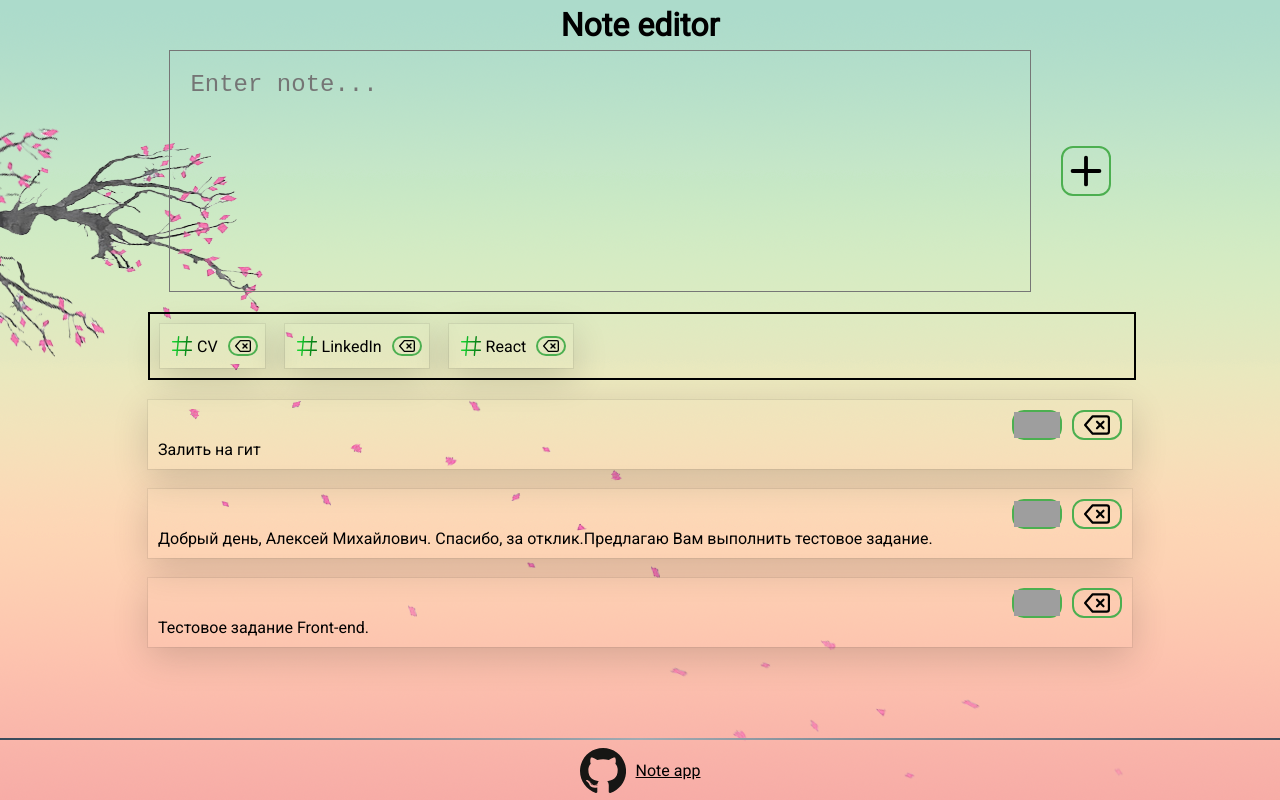
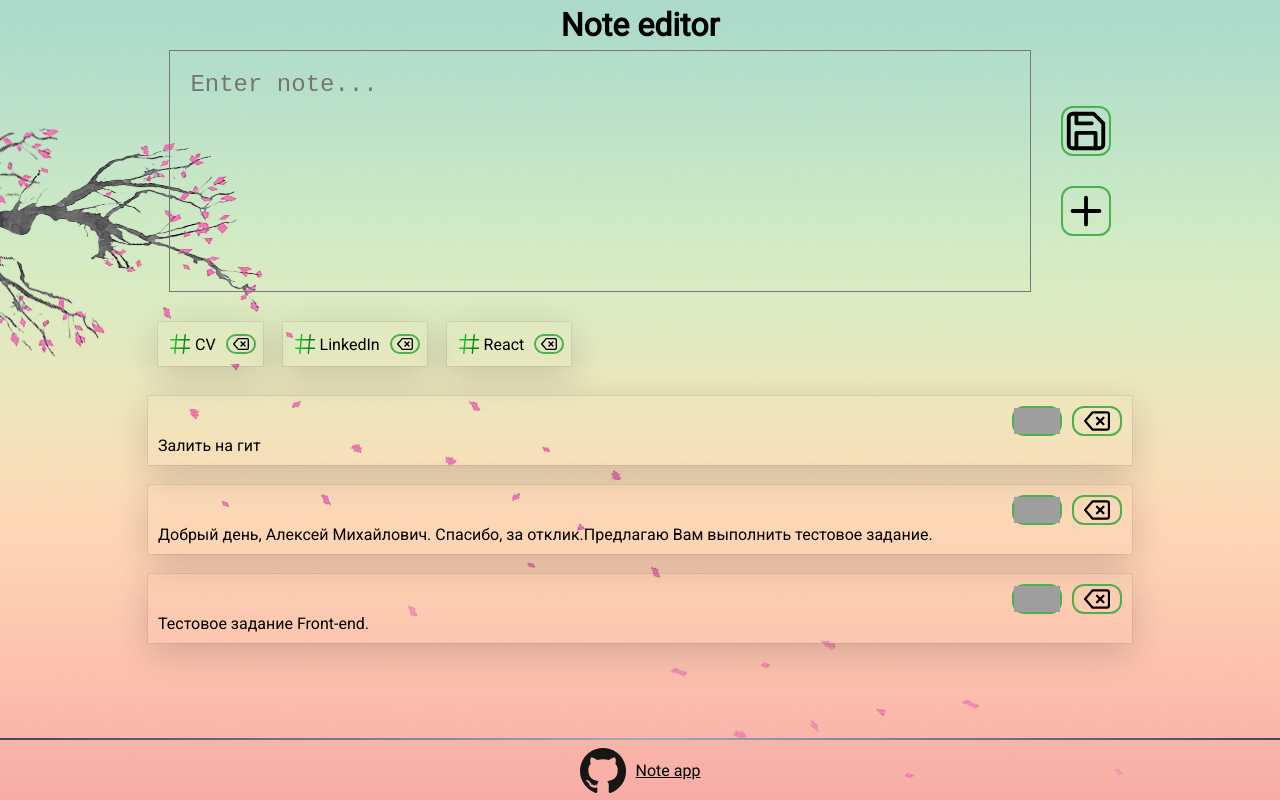
Before and after one commit to AliaxeiSehiyenia/note-app, a React (Create React App) app: page / in a window 1280 px wide. Built offline with nearby package versions, Linux system fonts and the light colour scheme; grey boxes are pictures that could not be loaded.

Commit message:
feat: add oppotunity edit and delete of notes

```diff
--- a/src/components/app/app.scss
+++ b/src/components/app/app.scss
@@ -63,6 +63,12 @@ body {
       flex-direction: row;
       gap: 30px;
 
+      &-btns-wrapper {
+        display: flex;
+        flex-direction: column;
+        gap: 30px;
+      }
+
       &-textarea {
         @include wh(80%, 200px);
         padding: 20px;
@@ -75,7 +81,6 @@ body {
     .section-tags {
       @extend %tplFlexFitContent;
       flex-wrap: wrap;
-      border: 2px solid;
       margin: 20px;
 
       .tag {
@@ -85,10 +90,6 @@ body {
         margin: 10px;
         padding: 7px;
         cursor: pointer;
-
-        &.active {
-          border: 2px solid;
-        }
 
         .hash {
           height: inherit;
@@ -183,6 +184,10 @@ body {
     transition-property: box-shadow;
     transition: 0.2s;
 
+    &.active {
+      border: 2px solid;
+    }
+
     &:hover {
       box-shadow: rgba(0, 0, 0, 0.3) 0px 19px 38px, rgba(0, 0, 0, 0.22) 0px 15px 12px;
     }
--- a/src/components/main/Main.tsx
+++ b/src/components/main/Main.tsx
@@ -1,17 +1,39 @@
+import { useState } from 'react';
 import NoteAddSection from './note-add-section/NoteAddSection';
 import NoteList from './note-list/NoteList';
 import TagList from './tag-list/TagList';
-import data from '../../data.json';
 
 const Main = () => {
+  const [data, setData] = useState({
+    tags: ['CV', 'LinkedIn', 'React'],
+    notes: [
+      'Залить на гит',
+      'Добрый день, Алексей Михайлович. Спасибо, за отклик.Предлагаю Вам выполнить тестовое задание.',
+      'Тестовое задание Front-end.',
+    ],
+  });
+  const [activeNote, setActiveNote] = useState<number | null>(null);
+
+  const onAddNote = (note: string) => {
+    setData({ tags: [...tags], notes: [...notes].concat(note) });
+  };
+
+  const onDeleteNote = (id: number): void => {
+    setData({ tags: [...tags], notes: notes.filter((item) => notes.indexOf(item) !== id) });
+  };
+
+  const onActiveNote = (id: number): void => {
+    setActiveNote(id);
+  };
+
   const { tags, notes } = data;
-
+  const valueActiveNote = notes.find((item) => notes.indexOf(item) === activeNote);
   return (
     <main className="main">
       <div className="container main-container">
-        <NoteAddSection />
+        <NoteAddSection onAdd={onAddNote} valueActiveNote={valueActiveNote} />
         <TagList data={tags} />
-        <NoteList data={notes} />
+        <NoteList data={notes} onDelete={onDeleteNote} onEdit={onActiveNote} />
       </div>
     </main>
   );
--- a/src/components/main/note-add-section/NoteAddSection.tsx
+++ b/src/components/main/note-add-section/NoteAddSection.tsx
@@ -1,19 +1,51 @@
+import { useEffect, useState } from 'react';
 import svgPlus from '../../../resources/svg/plus.svg';
+import svgSave from '../../../resources/svg/save.svg';
 
-function NoteAddSection() {
+type NoteAddSectionProps = {
+  onAdd: (note: string) => void;
+  valueActiveNote: string | undefined;
+};
+
+const NoteAddSection = ({ onAdd, valueActiveNote }: NoteAddSectionProps) => {
+  const [currentNote, setCurrentNote] = useState<string>('');
+
+  useEffect(() => {
+    if (valueActiveNote) {
+      setCurrentNote(valueActiveNote);
+    }
+  }, [valueActiveNote]);
+
+  const onValueChange = (e: React.ChangeEvent<HTMLTextAreaElement>) => {
+    setCurrentNote((e.target as HTMLTextAreaElement).value);
+  };
+
+  const onAddNote = () => {
+    onAdd(currentNote);
+    setCurrentNote('');
+  };
+
   return (
     <section className="section-creating">
       <textarea
         className="section-creating-textarea"
         autoComplete="off"
         placeholder="Enter note..."
+        value={currentNote}
+        onChange={(e) => onValueChange(e)}
       ></textarea>
-      <button className="btn creating-btn">
-        <img src={svgPlus} alt="add note"></img>
-        <span className="tooltiptext">Create note</span>
-      </button>
+      <div className="section-creating-btns-wrapper">
+        <button className="btn creating-btn">
+          <img src={svgSave} alt="add note"></img>
+          <span className="tooltiptext">Save note</span>
+        </button>
+        <button className="btn creating-btn" onClick={onAddNote}>
+          <img src={svgPlus} alt="add note"></img>
+          <span className="tooltiptext">Create note</span>
+        </button>
+      </div>
     </section>
   );
-}
+};
 
 export default NoteAddSection;
--- a/src/components/main/note-list-item/Note.tsx
+++ b/src/components/main/note-list-item/Note.tsx
@@ -1,20 +1,25 @@
+import { useState } from 'react';
 import svgDelete from '../../../resources/svg/delete.svg';
 import svgEdit from '../../../resources/svg/edit.svg';
 
 type NoteProps = {
   key: number;
   note: string;
+  onDelete: React.MouseEventHandler<HTMLButtonElement> | undefined;
+  onEditNote: React.MouseEventHandler<HTMLButtonElement> | undefined;
 };
 
-const Note = ({ note }: NoteProps) => {
+const Note = ({ note, onDelete, onEditNote }: NoteProps) => {
+  const [isActiveNote, setIsActivceNote] = useState(false);
+
   return (
-    <div className="note card">
+    <div className={isActiveNote ? 'note card active' : 'note card'}>
       <div className="note-btns-wrapper">
-        <button className="btn edit-btn">
+        <button className="btn edit-btn" onClick={onEditNote}>
           <img src={svgEdit} alt=""></img>
           <span className="tooltiptext">edit note</span>
         </button>
-        <button className="btn delete-btn">
+        <button className="btn delete-btn" onClick={onDelete}>
           <img src={svgDelete} alt=""></img>
           <span className="tooltiptext">delete note</span>
         </button>
--- a/src/components/main/note-list/NoteList.tsx
+++ b/src/components/main/note-list/NoteList.tsx
@@ -2,11 +2,13 @@ import Note from '../note-list-item/Note';
 
 type NoteListProps = {
   data: string[];
+  onDelete: (id: number) => void;
+  onEdit: (id: number) => void;
 };
 
-const NoteList = ({ data }: NoteListProps) => {
+const NoteList = ({ data, onDelete, onEdit }: NoteListProps) => {
   const elements = data.map((item, i) => {
-    return <Note key={i} note={item} />;
+    return <Note key={i} note={item} onDelete={() => onDelete(i)} onEditNote={() => onEdit(i)} />;
   });
 
   return <section className="section-notes">{elements}</section>;
--- a/src/data.json
+++ /dev/null
@@ -1,8 +0,0 @@
-{
-  "tags": ["CV", "LinkedIn", "React"],
-  "notes": [
-    "Залить на гит",
-    "Добрый день, Алексей Михайлович. Спасибо, за отклик.Предлагаю Вам выполнить тестовое задание.",
-    "Тестовое задание Front-end."
-  ]
-}
```
Also changed, not shown: src/resources/svg/save.svg (added).
